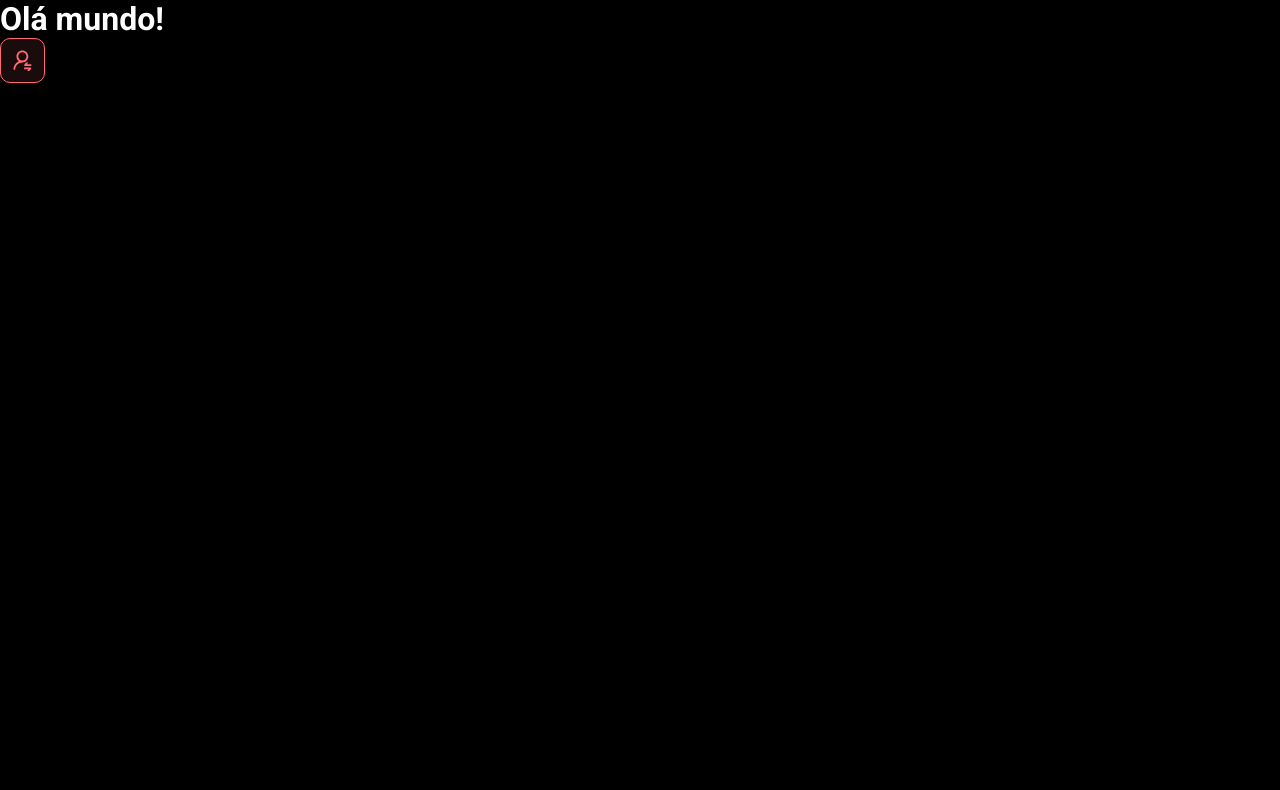
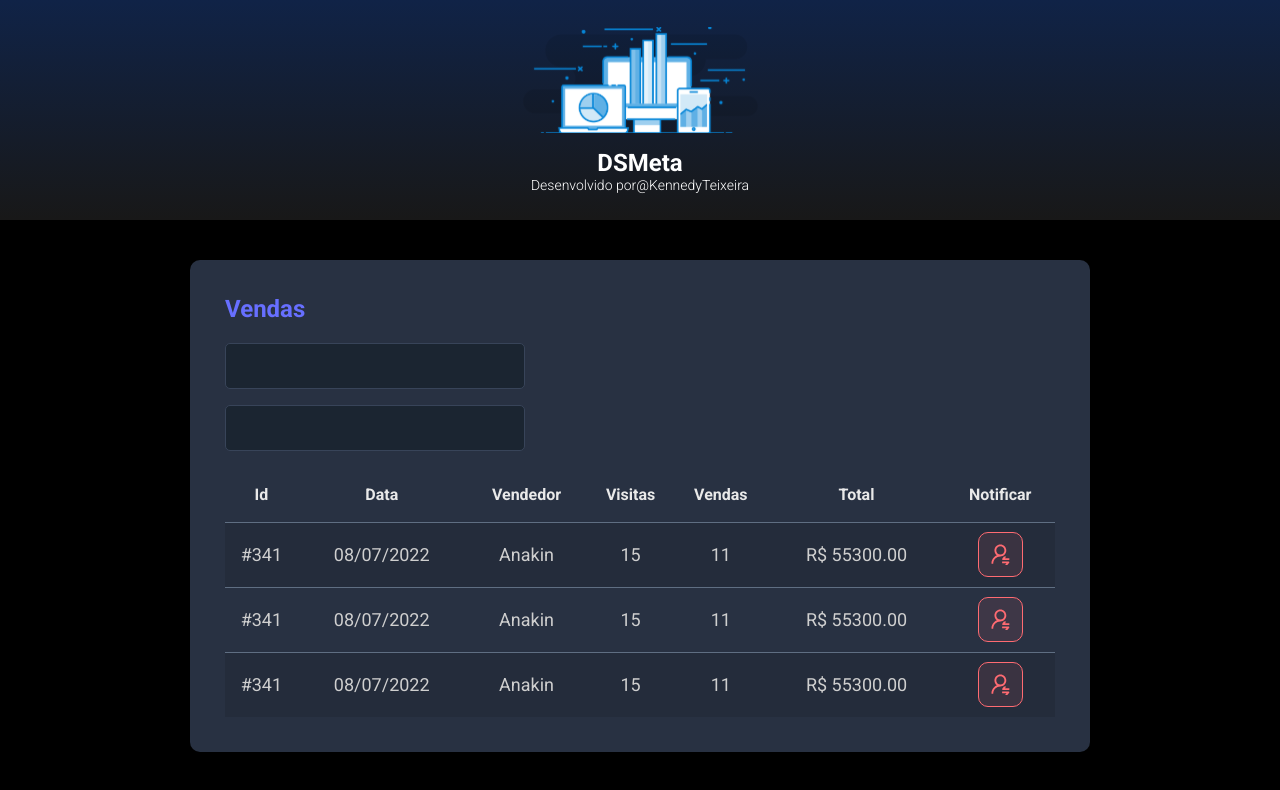
Before and after one commit to KennedyTeixeira/DSMeta, a React (Vite) app in the folder frontend/: page / in a window 1280 px wide. Shown: the top 790 px of the page. Built offline with nearby package versions, Linux system fonts and the light colour scheme.

Commit message:
Other components

```diff
--- a/frontend/src/App.tsx
+++ b/frontend/src/App.tsx
@@ -1,10 +1,18 @@
 import NotificationBotton from "./components/NotificationButton";
+import Header from "./components/Header";
+import SalesCard from "./components/SalesCard";
 
 function App() {
   return (
     <>
-      <h1>Olá mundo!</h1>
-      <NotificationBotton />
+      <Header />
+      <main>
+        <section id="sales">
+          <div className="dsmeta-container">
+          <SalesCard />
+          </div>
+        </section>
+      </main>
     </>
   );
 }
--- /dev/null
+++ b/frontend/src/components/Header/index.tsx
@@ -0,0 +1,19 @@
+import logo from '../../assets/img/logo.svg'
+import './styles.css'
+
+function Header() {
+  return (
+    <header>
+      <div className="dsmeta-logo-container">
+        <img src={logo} alt="DSMeta" />
+        <h1>DSMeta</h1>
+        <p>
+          Desenvolvido por
+          <a href="https://github.com/KennedyTeixeira">@KennedyTeixeira</a>
+        </p>
+      </div>
+    </header>
+  );
+}
+
+export default Header;
--- /dev/null
+++ b/frontend/src/components/Header/styles.css
@@ -0,0 +1,27 @@
+header {
+    background: linear-gradient(180deg, #102347 0%, #181818 100%);
+    height: 220px;
+    display: flex;
+    align-items: center;
+    justify-content: center;
+}
+
+.dsmeta-logo-container {
+    display: flex;
+    flex-direction: column;
+    align-items: center;
+}
+
+.dsmeta-logo-container img {
+    width: 235px;
+}
+
+.dsmeta-logo-container h1 {
+    margin-top: 15px;
+    font-size: 24px;
+}
+
+.dsmeta-logo-container p {
+    font-size: 14px;
+    font-weight: 300;
+}
--- /dev/null
+++ b/frontend/src/components/SalesCard/index.tsx
@@ -0,0 +1,76 @@
+import NotificationBotton from '../NotificationButton';
+import './styles.css'
+
+function SalesCard() {
+  return (
+    <div className="dsmeta-card">
+      <h2>Vendas</h2>
+      <div>
+        <div className="dsmeta-form-control-container">
+          <input className="dsmeta-form-control" type="text" />
+        </div>
+        <div className="dsmeta-form-control-container">
+          <input className="dsmeta-form-control" type="text" />
+        </div>
+      </div>
+      <div>
+        <table className="dsmeta-sales-table">
+          <thead>
+            <tr>
+              <th className="dsmta-breakpoint-large">Id</th>
+              <th className="dsmta-breakpoint-small">Data</th>
+              <th>Vendedor</th>
+              <th className="dsmta-breakpoint-large">Visitas</th>
+              <th className="dsmta-breakpoint-large">Vendas</th>
+              <th>Total</th>
+              <th>Notificar</th>
+            </tr>
+          </thead>
+          <tbody>
+            <tr>
+              <td className="dsmta-breakpoint-large">#341</td>
+              <td className="dsmta-breakpoint-small">08/07/2022</td>
+              <td>Anakin</td>
+              <td className="dsmta-breakpoint-large">15</td>
+              <td className="dsmta-breakpoint-large">11</td>
+              <td>R$ 55300.00</td>
+              <td>
+                <div className="dsmeta-red-btn-container">
+                    <NotificationBotton />
+                </div>
+              </td>
+            </tr>
+            <tr>
+              <td className="dsmta-breakpoint-large">#341</td>
+              <td className="dsmta-breakpoint-small">08/07/2022</td>
+              <td>Anakin</td>
+              <td className="dsmta-breakpoint-large">15</td>
+              <td className="dsmta-breakpoint-large">11</td>
+              <td>R$ 55300.00</td>
+              <td>
+                <div className="dsmeta-red-btn-container">
+                    <NotificationBotton />
+                </div>
+              </td>
+            </tr>
+            <tr>
+              <td className="dsmta-breakpoint-large">#341</td>
+              <td className="dsmta-breakpoint-small">08/07/2022</td>
+              <td>Anakin</td>
+              <td className="dsmta-breakpoint-large">15</td>
+              <td className="dsmta-breakpoint-large">11</td>
+              <td>R$ 55300.00</td>
+              <td>
+                <div className="dsmeta-red-btn-container">
+                    <NotificationBotton />
+                </div>
+              </td>
+            </tr>
+          </tbody>
+        </table>
+      </div>
+    </div>
+  );
+}
+
+export default SalesCard;
--- /dev/null
+++ b/frontend/src/components/SalesCard/styles.css
@@ -0,0 +1,98 @@
+.dsmeta-card {
+    background-color: var(--color-grey);
+    border-radius: 10px;
+    padding: 30px 10px;
+}
+
+.dsmeta-card h2 {
+    color: var(--color-purple);
+    font-size: 24px;
+    margin-bottom: 20px;
+}
+
+.dsmeta-form-control {
+    width: 100%;
+    height: 46px;
+    background-color: var(--color-light-black);
+    border: 1px solid var(--color-dark-grey);
+    border-radius: 5px;
+    color: var(--color-ligth-grey);
+    padding: 0 20px;
+    font-size: 18px;
+}
+
+.dsmeta-form-control-container {
+    margin-bottom: 16px;
+    max-width: 300px;
+}
+
+.dsmeta-sales-table {
+    width: 100%;
+    border-spacing: 0;
+    border-collapse: collapse;
+}
+
+.dsmeta-sales-table thead {
+    height: 55px;
+    font-size: 16px;
+    color: var(--color-white-ice);
+    font-weight: 700;
+}
+
+.dsmeta-sales-table tbody {
+    font-size: 14px;
+    font-weight: 400;
+    color: var(--color-snow-white);
+    text-align: center;
+}
+
+.dsmeta-sales-table tbody tr {
+    height: 74px;
+    border-top: 1px solid var(--color-gray);
+}
+
+.dsmeta-sales-table tbody tr:hover > td {
+    background-color: var(--color-dark-grey);
+}
+
+.dsmeta-sales-table tbody tr:nth-child(odd) {
+    background-color: var(--color-dark-gray);
+}
+
+.dsmeta-red-btn-container {
+    display: flex;
+    justify-content: center;
+
+}
+
+.dsmta-breakpoint-small {
+    display: none;
+}
+
+@media (min-width: 576px) {
+    .dsmta-breakpoint-small {
+        display: table-cell;
+    }
+
+    .dsmeta-card {
+        padding: 35px;
+    }
+
+    .dsmeta-sales-table tbody tr {
+        height: 65px;
+    }
+
+    .dsmeta-sales-table tbody {
+        font-size: 18px;
+    }
+}
+
+.dsmta-breakpoint-large {
+    display: none;
+}
+
+@media (min-width: 992px) {
+    .dsmta-breakpoint-large {
+        display: table-cell;
+    }
+}
--- a/frontend/src/index.css
+++ b/frontend/src/index.css
@@ -30,3 +30,13 @@
     color: unset;
     text-decoration: none;
 }
+
+.dsmeta-container {
+    width: 100%;
+    max-width: 900px;
+    margin: 0 auto;
+}
+
+#sales {
+    padding: 40px 10px;
+}
```
Also changed, not shown: frontend/src/assets/img/logo.svg (added).
